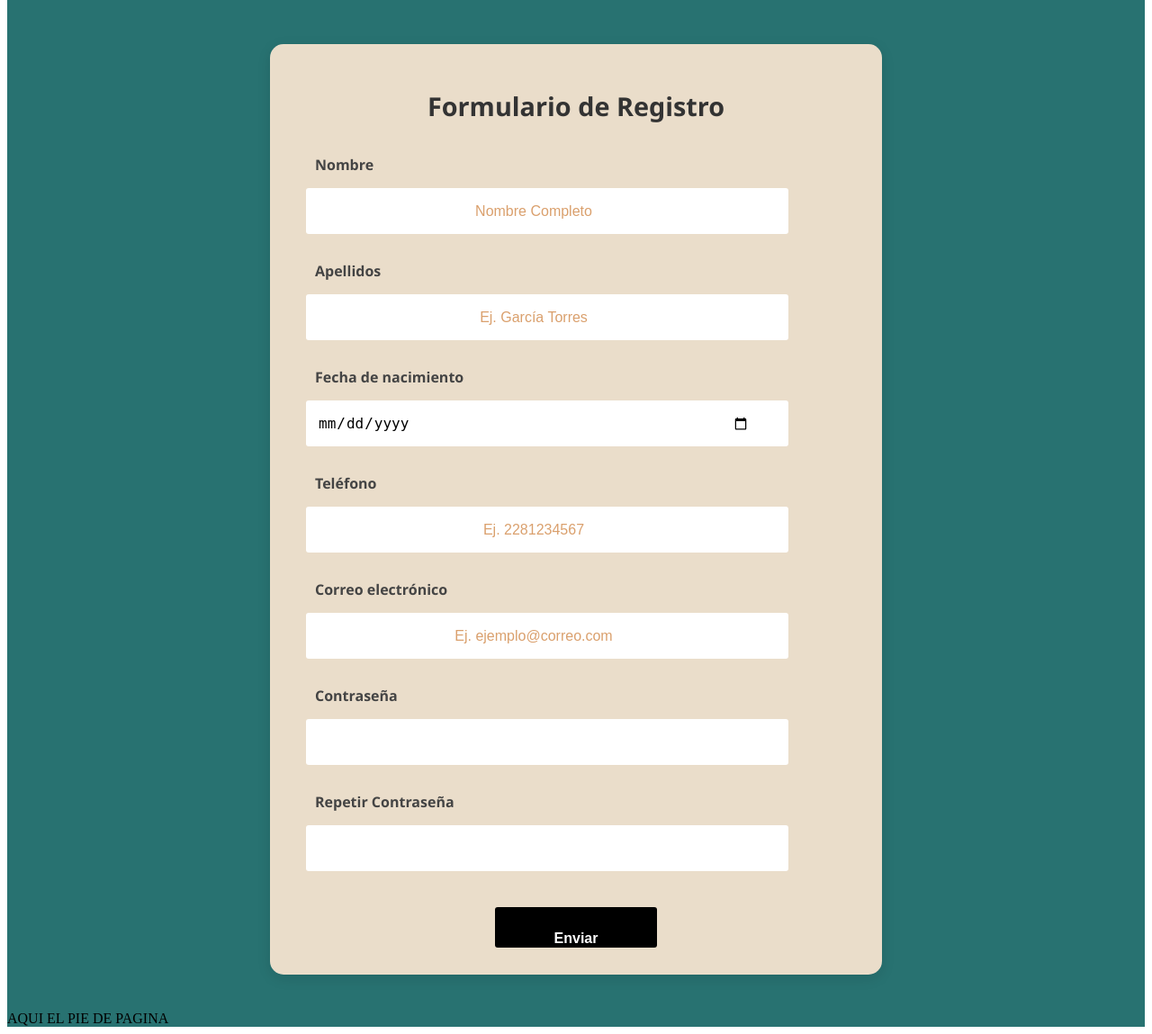
After one commit to Noe-Cam/proyectoFinal, a PHP site: page /formularioRegistro.html in a window 1280 px wide. The commit adds this page. Shown: the part 384-1533 px from the top of the page at 90% size. Run offline with PHP 8.4, Linux system fonts and the light colour scheme.

Commit message:
14/04/25 (antes de reinstalar xampp)

```diff
--- a/DB/carpool.sql
+++ b/DB/carpool.sql
@@ -86,6 +86,7 @@ CREATE TABLE `usuarios` (
   `id_usuario` int(11) NOT NULL,
   `nombre_usuario` varchar(30) NOT NULL,
   `apellido_usuario` varchar(60) NOT NULL,
+  `contrasena` varchar(200) NOT NULL,
   `edad` int(2) NOT NULL,
   `email` varchar(60) NOT NULL
 ) ENGINE=InnoDB DEFAULT CHARSET=utf8mb4 COLLATE=utf8mb4_general_ci;
--- a/css/style.css
+++ b/css/style.css
@@ -1,21 +1,57 @@
 .logo{grid-area: logo;}
 .navegador{grid-area: nav;}
+.img{grid-area: img;}
 .contenido{grid-area: main;}
 .pie{grid-area: footer;}
 
 .contenedor-grid{
     display: grid;
     grid-template-areas:
-        'logo logo nav nav nav nav nav nav '
+        'logo logo logo nav nav nav nav nav '
+        'img img img img img img img img '
         'main main main main main main main main'
-        'footer footer footer footer footer footer';
-        grid-gap:5px;
+        'footer footer footer footer footer footer footer footer';
+        /* grid-gap:5px; */
+        background-color:#287271;
+        overflow: auto;
+}
+.img{
+  background-image: url('../img/aereaCabeceraFreepik.jpg');
+  background-size: cover;
+  background-position: center;
+  background-repeat: no-repeat;
+  height: 300px;
+}
+.navegador{
+  list-style: none;
+  display: flex;
+  flex-direction: row;
+  background-color: #264653;
+  height: 75px;
+  color:white;
+  justify-content: flex-end;
+}
+.navegador a{
+  padding: 20px;
+  text-decoration:none ;
+  color: inherit;
+}
+.navegador a:hover{
+  background-color: #F4A261;
+  transition: background-color 0.3s;
 }
 .contenido{
+  display: flex;
   justify-content: center;
   align-items: center;
+  margin-top: 10px;
+
 }
-
+.form .enlace{
+ /* text-decoration:none ; */
+ color: inherit;
+ color: #DAA06D;
+}
    /* From Uiverse.io by Praashoo7 */
 .form {
     width: 30%;
@@ -49,6 +85,8 @@
     padding-top: 1em;
     padding-bottom: 3em;
     text-shadow: inset -1px -1px 1px #DAA06D;
+    font-weight:bold;
+    font-size: 1.5em;
   }
 
   .form .input {
@@ -61,6 +99,7 @@
     border-radius: 10px;
     background-color: #EADDCA;
     text-align: center;
+    font-size: 1em;
   }
 
   .form .btn {
@@ -86,3 +125,251 @@
     transform: translateX(0.1em) translateY(0.1em);
     box-shadow: none;
   }
+  /* Contenedor general */
+.contenido {
+  display: flex;
+  justify-content: center;
+  align-items: center;
+  padding: 40px 20px;
+  min-height: 100vh;
+  font-family: 'Segoe UI', sans-serif;
+}
+
+/* Formulario */
+form.container {
+  background-color: #EADDCA;
+  padding: 30px 40px;
+  border-radius: 15px;
+  box-shadow: 0 4px 15px rgba(0, 0, 0, 0.1);
+  width: 100%;
+  max-width: 600px;
+}
+
+/* Título */
+.titulo {
+  text-align: center;
+  font-size: 1.8rem;
+  margin-bottom: 25px;
+  color: #333;
+}
+
+/* Columnas */
+.column {
+  display: flex;
+  flex-direction: column;
+  gap: 20px;
+}
+
+/* Etiquetas */
+.formulario__label {
+  display: block;
+  font-weight: 600;
+  margin-bottom: 5px;
+  color: #444;
+}
+
+/* Campos de entrada */
+.formulario__input {
+  width: 100%;
+  padding: 12px 14px;
+  border: 1px solid #ccc;
+  border-radius: 8px;
+  font-size: 1rem;
+  background-color: #fdfdfd;
+  transition: border 0.3s ease;
+}
+
+.formulario__input:focus {
+  outline: none;
+  border-color: #007bff;
+  box-shadow: 0 0 0 2px rgba(0, 123, 255, 0.2);
+}
+
+/* Botón */
+.formulario__btn {
+  margin-top: 20px;
+  padding: 12px 24px;
+  background-color: #2b8a3e;
+  color: white;
+  border: none;
+  border-radius: 8px;
+  font-size: 1rem;
+  font-weight: bold;
+  cursor: pointer;
+  transition: background-color 0.3s ease;
+}
+
+.formulario__btn:hover {
+  background-color: #237033;
+}
+  /* Index.php */
+  /* From Uiverse.io by andrew-demchenk0 */
+.feed-form {
+  margin-top: 36px;
+  display: flex;
+  flex-direction: column;
+  width: 300px;
+  align-items: center;
+}
+
+.feed-form input {
+  height: 54px;
+  width: 100%;
+  border-radius: 5px;
+  background: white;
+  margin-bottom: 15px;
+  border: none;
+  padding: 0 20px;
+  font-weight: 300;
+  font-size: 14px;
+  color: #4B4B4B;
+}
+
+.button_submit:hover, .feed-form input:hover {
+  transform: scale(1.009);
+  box-shadow: 0px 0px 3px 0px #212529;
+}
+
+.button_submit {
+  width: 100%;
+  height: 54px;
+  font-size: 14px;
+  color: white;
+  background: #8AB17D;
+  border-radius: 5px;
+  border: none;
+  font-weight: 500;
+  text-transform: uppercase;
+}
+.titulo-buscador{
+  color:#F4A261;
+  align-items: center;
+  font-size: larger;
+  font-weight: bolder;
+}
+/*FORMULARIO REGISTRO*/
+.formulario__label {
+	display: block;
+	font-weight: 700;
+	padding: 10px;
+	cursor: pointer;
+}
+
+.formulario__grupo-input {
+	position: relative;
+}
+
+.formulario__input {
+	width: 80%;
+	background: #fff;
+	border: 3px solid transparent;
+	border-radius: 3px;
+	height: 45px;
+	line-height: 45px;
+	padding: 0 40px 0 10px;
+	transition: .3s ease all;
+}
+
+.formulario__input:focus {
+	border: 3px solid #0075FF;
+	outline: none;
+	box-shadow: 3px 0px 30px rgba(163,163,163, 0.4);
+}
+
+.formulario__input-error {
+	font-size: 12px;
+	margin-bottom: 0;
+	display: none;
+}
+
+.formulario__input-error-activo {
+	display: block;
+}
+
+.formulario__validacion-estado {
+	position: absolute;
+	right: 10px;
+	bottom: 15px;
+	z-index: 100;
+	font-size: 16px;
+	opacity: 0;
+}
+
+.formulario__checkbox {
+	margin-right: 10px;
+}
+
+.formulario__grupo-terminos,
+.formulario__mensaje,
+.formulario__grupo-btn-enviar {
+	grid-column: span 2;
+}
+
+.formulario__mensaje {
+	height: 45px;
+	line-height: 45px;
+	background: #F66060;
+	padding: 0 15px;
+	border-radius: 3px;
+	display: none;
+}
+
+.formulario__mensaje-activo {
+	display: block;
+}
+
+.formulario__mensaje p {
+	margin: 0;
+}
+
+.formulario__grupo-btn-enviar {
+	display: flex;
+	flex-direction: column;
+	align-items: center;
+}
+
+.formulario__btn {
+	height: 45px;
+	line-height: 45px;
+	width: 30%;
+	background: #000;
+	color: #fff;
+	font-weight: bold;
+	border: none;
+	border-radius: 3px;
+	cursor: pointer;
+	transition: .1s ease all;
+}
+
+.formulario__btn:hover {
+	box-shadow: 3px 0px 30px rgba(163,163,163, 1);
+}
+
+.formulario__mensaje-exito {
+	font-size: 14px;
+	color: #119200;
+	display: none;
+}
+
+.formulario__mensaje-exito-activo {
+	display: block;
+}
+
+/* ----- -----  Estilos para Validacion ----- ----- */
+.formulario__grupo-correcto .formulario__validacion-estado {
+	color: #1ed12d;
+	opacity: 1;
+}
+
+.formulario__grupo-incorrecto .formulario__label {
+	color: #bb2929;
+}
+
+.formulario__grupo-incorrecto .formulario__validacion-estado {
+	color: #bb2929;
+	opacity: 1;
+}
+
+.formulario__grupo-incorrecto .formulario__input {
+	border: 3px solid #bb2929;
+}
--- /dev/null
+++ b/formularioRegistro.html
@@ -0,0 +1,101 @@
+<!DOCTYPE html>
+<html lang="en">
+<head>
+    <meta charset="UTF-8">
+    <meta name="viewport" content="width=device-width, initial-scale=1.0">
+    <title>Registro usuarios</title>
+    <link rel="stylesheet" href="css/style.css">
+</head>
+<body>
+    <div class="contenedor-grid">
+        <header class="logo">LOGO</header>
+        <nav class="navegador">
+            <a>BUSCAR TRAYECTO</a>
+            <a>SUBIR TRAYECTO</a>
+            <a>CHAT</a>
+            <a>MI ZONA</a>
+            <a href="login.php">INICIAR SESIÓN</a>
+        </nav>
+        <div class='img'></div>
+        <main class="contenido">
+            <form class="container" id="formulario">
+              <h1 class="titulo">Formulario de Registro</h1>
+
+              <div class="column">
+                <div class="input-box formulario__grupo" id="grupo__nombre">
+                  <label for="nombre" class="formulario__label">Nombre</label>
+                  <div class="formulario__grupo-input">
+                    <input type="text" id="nombre" name="nombre" placeholder="Nombre Completo" class="formulario__input" />
+                    <i class="formulario__validacion-estado fas fa-times-circle"></i>
+                  </div>
+                  <p class="formulario__input-error">El nombre tiene que ser de 3 a 16 dígitos y solo puede conetener letras y guiones.</p>
+                </div>
+
+                <div class="input-box formulario__grupo" id="grupo__apellidos">
+                  <label for="apellidos" class="formulario__label">Apellidos</label>
+                  <div class="formulario__grupo-input">
+                    <input type="text" id="apellidos" name="apellidos" placeholder="Ej. García Torres" class="formulario__input" />
+                    <i class="formulario__validacion-estado fas fa-times-circle"></i>
+                  </div>
+                  <p class="formulario__input-error">El apellido tiene que ser de 3 a 20  dígitos y solo puede conetener letras y guiones.</p>
+                </div>
+
+                <div class="input-box formulario__grupo" id="grupo__fecha">
+                  <label for="fecha" class="formulario__label">Fecha de nacimiento</label>
+                  <input type="date" id="fecha" name="fecha" class="formulario__input" />
+                </div>
+
+                <div class="input-box formulario__grupo" id="grupo__telefono">
+                  <label for="telefono" class="formulario__label">Teléfono</label>
+                  <div class="formulario__grupo-input">
+                     <input type="tel" id="telefono" name="telefono" placeholder="Ej. 2281234567" class="formulario__input" />
+                     <i class="formulario__validacion-estado fas fa-times-circle"></i>
+                  </div>
+                  <p class="formulario__input-error">El telefono solo puede contener numeros y el maximo son 14 dígitos.</p>
+                </div>
+
+                <div class="input-box formulario__grupo" id="grupo__correo">
+                  <label for="correo" class="formulario__label">Correo electrónico</label>
+                  <div>
+                    <input type="email" id="correo" name="correo" placeholder="Ej. ejemplo@correo.com" class="formulario__input" />
+                    <i class="formulario__validacion-estado fas fa-times-circle"></i>
+                  </div>
+                  <p class="formulario__input-error">El correo solo puede contener letras, numeros, puntos, guiones y guion bajo.</p>
+                </div>
+                <!-- Grupo: Contraseña -->
+                <div class="formulario__grupo" id="grupo__password">
+                    <label for="password" class="formulario__label">Contraseña</label>
+                    <div class="formulario__grupo-input">
+                        <input type="password" class="formulario__input" name="password" id="password">
+                        <i class="formulario__validacion-estado fas fa-times-circle"></i>
+                    </div>
+                    <p class="formulario__input-error">La contraseña tiene que ser de 4 a 12 dígitos.</p>
+                </div>
+
+                <!-- Grupo: Contraseña 2 -->
+                <div class="formulario__grupo" id="grupo__password2">
+                    <label for="password2" class="formulario__label">Repetir Contraseña</label>
+                    <div class="formulario__grupo-input">
+                        <input type="password" class="formulario__input" name="password2" id="password2">
+                        <i class="formulario__validacion-estado fas fa-times-circle"></i>
+                    </div>
+                    <p class="formulario__input-error">Ambas contraseñas deben ser iguales.</p>
+                </div>
+
+                <div class="formulario__mensaje" id="formulario__mensaje">
+                    <p><i class="fas fa-exclamation-triangle"></i> <b>Error:</b> Por favor rellena el formulario correctamente. </p>
+                </div>
+
+
+                <div class="formulario__grupo formulario__grupo-btn-enviar">
+                  <button type="submit" class="formulario__btn">Enviar</button>
+                  <p class="formulario__mensaje-exito" id="formulario__mensaje-exito">Formulario enviado exitosamente!</p>
+                </div>
+              </div>
+            </form>
+          </main>
+        <footer class="pie">AQUI EL PIE DE PAGINA</footer>
+    </div>
+</body>
+<script src="js/formulario.js"></script>
+</html>
--- /dev/null
+++ b/utils/conexionBS.php
@@ -0,0 +1,4 @@
+<?php
+$servername="localhost";
+$username="programador";
+$password
```
Also changed, not shown: index.php (+25 -13 lines), js/formulario.js (added, +114 -0 lines), login.php (added, +33 -0 lines), registro.php (added, +13 -0 lines), registroUsuarios.php (added, +12 -0 lines), 3 other files.
